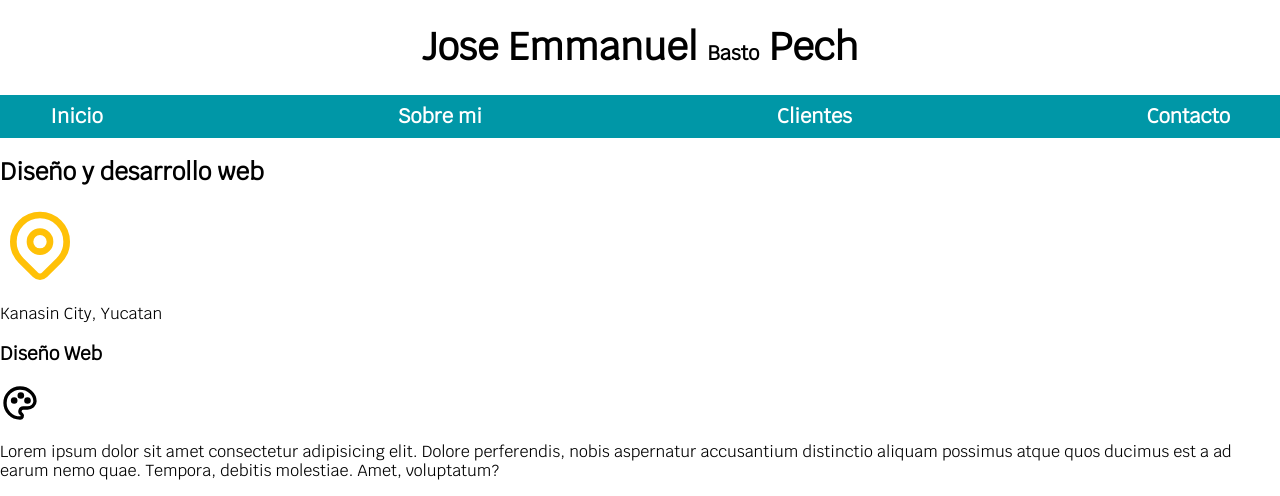
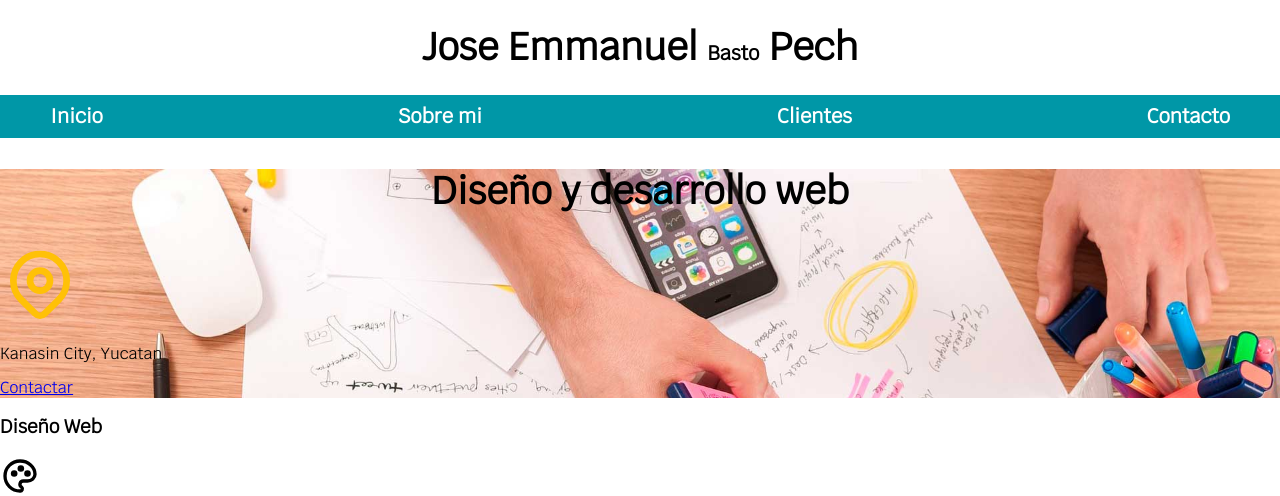
Before and after one commit to EmanuelBasto/septimo-semestre, a plain HTML site: page Developer_Page_7SA/index.html in a window 1280 px wide. Shown: the top 496 px of the page. Drawn offline with Linux system fonts and the light colour scheme.

Commit message:
Starting hero

```diff
--- a/Developer_Page_7SA/css/styles.css
+++ b/Developer_Page_7SA/css/styles.css
@@ -62,3 +62,9 @@ body{
     background-color: var(--primario);
 
 }
+.hero{
+    background-image: url("../img/hero.jpg");
+    background-repeat: no-repeat;
+    /*cover cubre la imagen con todo el tamaño posible*/
+    background-size: cover;
+}
--- a/Developer_Page_7SA/index.html
+++ b/Developer_Page_7SA/index.html
@@ -27,10 +27,14 @@
     </nav>
 </div>
 
-    <section>
-    <h2>Diseño y desarrollo web</h2>
-    <svg  xmlns="http://www.w3.org/2000/svg"  width="80"  height="80"  viewBox="0 0 24 24"  fill="none"  stroke="#ffc107"  stroke-width="2"  stroke-linecap="round"  stroke-linejoin="round"  class="icon icon-tabler icons-tabler-outline icon-tabler-map-pin"><path stroke="none" d="M0 0h24v24H0z" fill="none"/><path d="M9 11a3 3 0 1 0 6 0a3 3 0 0 0 -6 0" /><path d="M17.657 16.657l-4.243 4.243a2 2 0 0 1 -2.827 0l-4.244 -4.243a8 8 0 1 1 11.314 0z" /></svg>
-    <p>Kanasin City, Yucatan</p>
+    <section class="hero">
+    <div class="contenido-hero">
+        <h2 class="titulo">Diseño y desarrollo web</h2>
+        <svg  xmlns="http://www.w3.org/2000/svg"  width="80"  height="80"  viewBox="0 0 24 24"  fill="none"  stroke="#ffc107"  stroke-width="2"  stroke-linecap="round"  stroke-linejoin="round"  class="icon icon-tabler icons-tabler-outline icon-tabler-map-pin"><path stroke="none" d="M0 0h24v24H0z" fill="none"/><path d="M9 11a3 3 0 1 0 6 0a3 3 0 0 0 -6 0" /><path d="M17.657 16.657l-4.243 4.243a2 2 0 0 1 -2.827 0l-4.244 -4.243a8 8 0 1 1 11.314 0z" /></svg>
+        <p>Kanasin City, Yucatan</p>
+        <a href="#">Contactar</a>
+
+    </div>
     </section>
 
     <main>
```
Also changed, not shown: Developer_Page_7SA/img/hero.jpg (added).
